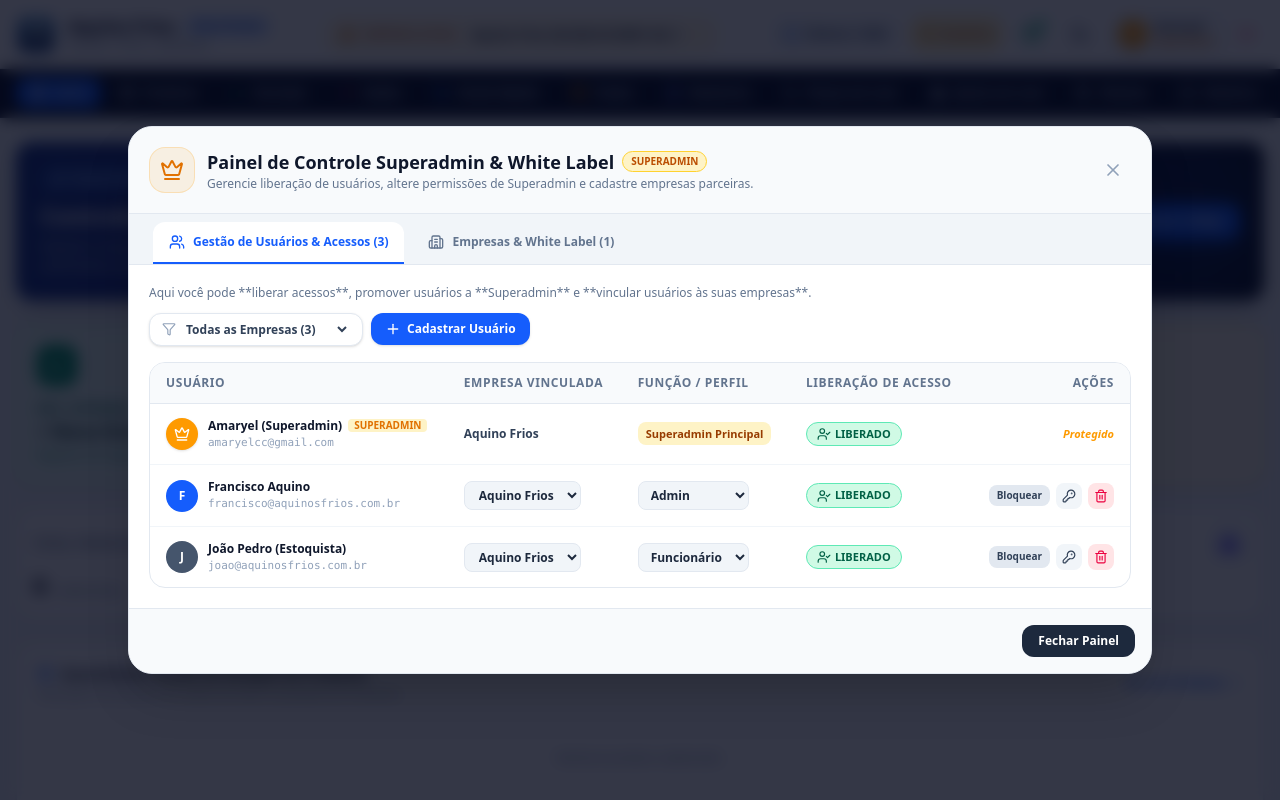
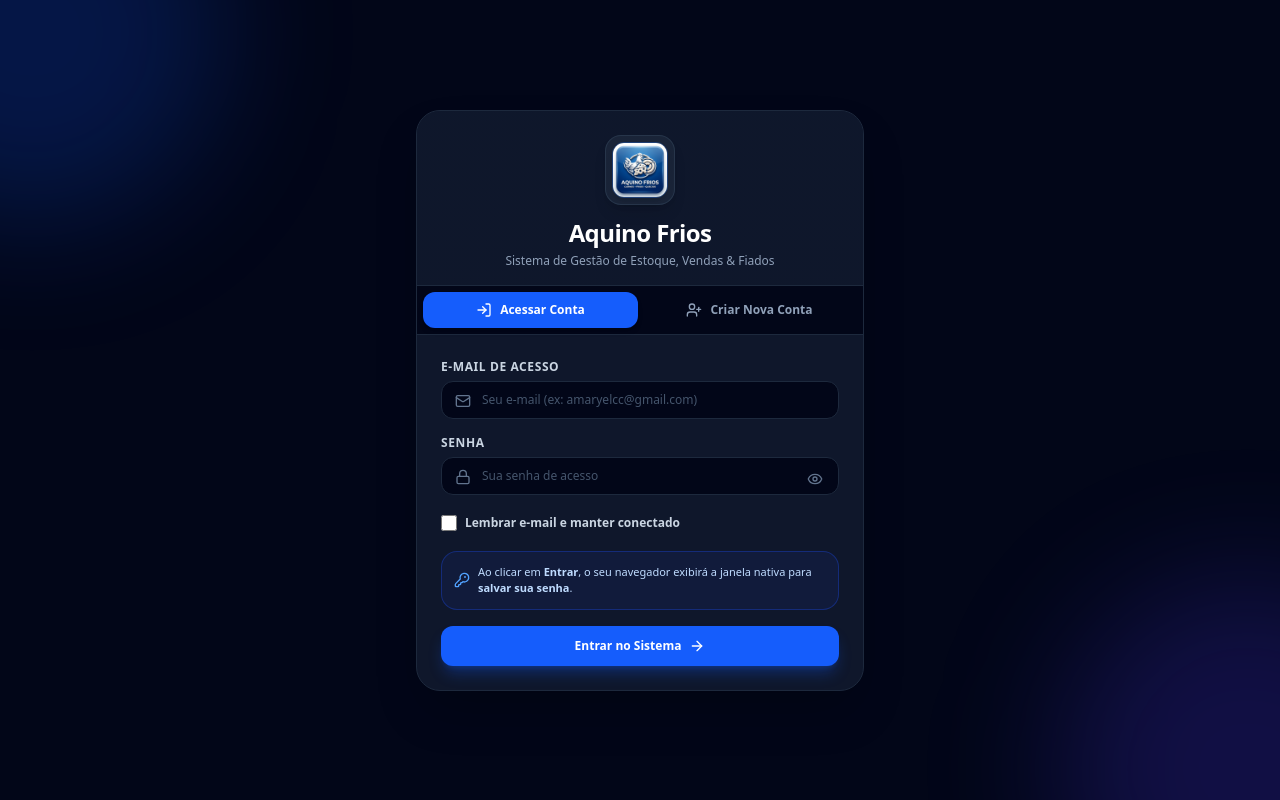
Before and after one commit to Amaryel/chronixerp, a React (Vite) app: page / in a window 1280 px wide. Shown: the top 800 px of the page. Built offline with nearby package versions, Linux system fonts and the light colour scheme.

Commit message:
feat: add remember me functionality to login
Implemented persistent credential storage and session management based on the "remember me" preference. Updated the authentication flow to handle optional login persistence and improved user nullability handling across the app.

```diff
--- a/src/App.tsx
+++ b/src/App.tsx
@@ -43,7 +43,12 @@
   const [movements, setMovements] = useState<Movement[]>([]);
   const [companies, setCompanies] = useState<Company[]>([]);
   const [activeCompany, setActiveCompany] = useState<Company>(storage.getCurrentUserCompany());
-  const [currentUser, setCurrentUser] = useState<User>(storage.getCurrentUser());
+  const [currentUser, setCurrentUser] = useState<User | null>(() => {
+    if (localStorage.getItem('aquinos_remember_me') !== 'true') {
+      localStorage.removeItem('aquinos_current_user');
+    }
+    return storage.getCurrentUser();
+  });
 
   // Modals state
   const [isEntryModalOpen, setIsEntryModalOpen] = useState(false);
--- a/src/components/LoginPage.tsx
+++ b/src/components/LoginPage.tsx
@@ -16,7 +16,7 @@
   AlertCircle,
   Crown,
   CheckCircle2,
-  Sparkles,
+  KeyRound,
   ArrowRight,
 } from 'lucide-react';
 import { User, UserRole } from '../types';
@@ -32,9 +32,10 @@
 
   const companies = storage.getCompanies();
 
-  // Form Fields
-  const [email, setEmail] = useState('');
-  const [password, setPassword] = useState('');
+  // Form Fields with Saved Credentials Support
+  const [email, setEmail] = useState(() => localStorage.getItem('aquinos_saved_email') || '');
+  const [password, setPassword] = useState(() => localStorage.getItem('aquinos_saved_password') || '');
+  const [rememberMe, setRememberMe] = useState(() => localStorage.getItem('aquinos_remember_me') === 'true');
   const [confirmPassword, setConfirmPassword] = useState('');
   const [name, setName] = useState('');
   const [role, setRole] = useState<UserRole>('admin');
@@ -61,6 +62,17 @@
     if (!result.success || !result.user) {
       setErrorMessage(result.error || 'Erro ao realizar login.');
       return;
+    }
+
+    // Handle Remember Me / Saved Credentials
+    if (rememberMe) {
+      localStorage.setItem('aquinos_remember_me', 'true');
+      localStorage.setItem('aquinos_saved_email', email.trim());
+      localStorage.setItem('aquinos_saved_password', password);
+    } else {
+      localStorage.removeItem('aquinos_remember_me');
+      localStorage.removeItem('aquinos_saved_email');
+      localStorage.removeItem('aquinos_saved_password');
     }
 
     setSuccessMessage(`Bem-vindo de volta, ${result.user.name}!`);
@@ -229,15 +241,18 @@
 
           {/* LOGIN FORM */}
           {mode === 'login' ? (
-            <form onSubmit={handleLogin} className="space-y-4">
+            <form action="#" method="POST" onSubmit={handleLogin} className="space-y-4">
               <div>
-                <label className="block text-xs font-bold text-slate-300 uppercase tracking-wider mb-1.5">
+                <label htmlFor="login-email" className="block text-xs font-bold text-slate-300 uppercase tracking-wider mb-1.5">
                   E-mail de Acesso
                 </label>
                 <div className="relative">
                   <Mail className="w-4 h-4 text-slate-500 absolute left-3.5 top-3" />
                   <input
+                    id="login-email"
+                    name="username"
                     type="email"
+                    autoComplete="username"
                     required
                     value={email}
                     onChange={(e) => setEmail(e.target.value)}
@@ -248,13 +263,16 @@
               </div>
 
               <div>
-                <label className="block text-xs font-bold text-slate-300 uppercase tracking-wider mb-1.5">
+                <label htmlFor="login-password" className="block text-xs font-bold text-slate-300 uppercase tracking-wider mb-1.5">
                   Senha
                 </label>
                 <div className="relative">
                   <Lock className="w-4 h-4 text-slate-500 absolute left-3.5 top-3" />
                   <input
+                    id="login-password"
+                    name="password"
                     type={showPassword ? 'text' : 'password'}
+                    autoComplete="current-password"
                     required
                     value={password}
                     onChange={(e) => setPassword(e.target.value)}
@@ -265,10 +283,32 @@
                     type="button"
                     onClick={() => setShowPassword(!showPassword)}
                     className="absolute right-3 top-2.5 text-slate-500 hover:text-slate-300 p-1"
+                    title={showPassword ? 'Ocultar senha' : 'Exibir senha'}
                   >
                     {showPassword ? <EyeOff className="w-4 h-4" /> : <Eye className="w-4 h-4" />}
                   </button>
                 </div>
+              </div>
+
+              {/* Remember Me Checkbox & Password Save Option */}
+              <div className="flex items-center justify-between py-1">
+                <label className="flex items-center gap-2 cursor-pointer text-xs font-semibold text-slate-300 hover:text-white transition select-none">
+                  <input
+                    type="checkbox"
+                    checked={rememberMe}
+                    onChange={(e) => setRememberMe(e.target.checked)}
+                    className="w-4 h-4 rounded bg-slate-950 border-slate-700 text-blue-600 focus:ring-blue-500/30 accent-blue-600 cursor-pointer"
+                  />
+                  <span>Lembrar e-mail e manter conectado</span>
+                </label>
+              </div>
+
+              {/* Browser Password Saving Tip */}
+              <div className="p-3 bg-blue-950/40 border border-blue-800/50 rounded-2xl flex items-center gap-2 text-[11px] text-blue-200">
+                <KeyRound className="w-4 h-4 text-blue-400 shrink-0" />
+                <span>
+                  Ao clicar em <strong>Entrar</strong>, o seu navegador exibirá a janela nativa para <strong>salvar sua senha</strong>.
+                </span>
               </div>
 
               <button
@@ -281,15 +321,18 @@
             </form>
           ) : (
             /* REGISTER FORM */
-            <form onSubmit={handleRegister} className="space-y-3.5">
+            <form action="#" method="POST" onSubmit={handleRegister} className="space-y-3.5">
               <div>
-                <label className="block text-xs font-bold text-slate-300 uppercase tracking-wider mb-1">
+                <label htmlFor="reg-name" className="block text-xs font-bold text-slate-300 uppercase tracking-wider mb-1">
                   Nome Completo
                 </label>
                 <div className="relative">
                   <UserIcon className="w-4 h-4 text-slate-500 absolute left-3.5 top-3" />
                   <input
+                    id="reg-name"
+                    name="name"
                     type="text"
+                    autoComplete="name"
                     required
                     value={name}
                     onChange={(e) => setName(e.target.value)}
@@ -300,13 +343,16 @@
               </div>
 
               <div>
-                <label className="block text-xs font-bold text-slate-300 uppercase tracking-wider mb-1">
+                <label htmlFor="reg-email" className="block text-xs font-bold text-slate-300 uppercase tracking-wider mb-1">
                   E-mail
                 </label>
                 <div className="relative">
                   <Mail className="w-4 h-4 text-slate-500 absolute left-3.5 top-3" />
                   <input
+                    id="reg-email"
+                    name="username"
                     type="email"
+                    autoComplete="username"
                     required
                     value={email}
                     onChange={(e) => setEmail(e.target.value)}
@@ -318,13 +364,16 @@
 
               <div className="grid grid-cols-2 gap-2">
                 <div>
-                  <label className="block text-xs font-bold text-slate-300 uppercase tracking-wider mb-1">
+                  <label htmlFor="reg-password" className="block text-xs font-bold text-slate-300 uppercase tracking-wider mb-1">
                     Senha
                   </label>
                   <div className="relative">
                     <Lock className="w-4 h-4 text-slate-500 absolute left-3 top-3" />
                     <input
+                      id="reg-password"
+                      name="new-password"
                       type={showPassword ? 'text' : 'password'}
+                      autoComplete="new-password"
                       required
                       value={password}
                       onChange={(e) => setPassword(e.target.value)}
@@ -335,13 +384,16 @@
                 </div>
 
                 <div>
-                  <label className="block text-xs font-bold text-slate-300 uppercase tracking-wider mb-1">
+                  <label htmlFor="reg-confirm-password" className="block text-xs font-bold text-slate-300 uppercase tracking-wider mb-1">
                     Confirmar Senha
                   </label>
                   <div className="relative">
                     <Lock className="w-4 h-4 text-slate-500 absolute left-3 top-3" />
                     <input
+                      id="reg-confirm-password"
+                      name="confirm-password"
                       type={showPassword ? 'text' : 'password'}
+                      autoComplete="new-password"
                       required
                       value={confirmPassword}
                       onChange={(e) => setConfirmPassword(e.target.value)}
--- a/src/services/storage.ts
+++ b/src/services/storage.ts
@@ -397,9 +397,8 @@
     }
   }
 
-  public getCurrentUser(): User {
-    const active = this.getActiveSession();
-    return active || DEFAULT_USERS[0];
+  public getCurrentUser(): User | null {
+    return this.getActiveSession();
   }
 
   public setCurrentUser(user: User): void {
@@ -692,9 +691,9 @@
     const log: AuditLog = {
       id: 'log-' + Date.now() + '-' + Math.random().toString(36).substr(2, 4),
       date: new Date().toISOString(),
-      user_id: user.id,
-      user_name: user.name,
-      user_role: user.role,
+      user_id: user?.id || 'sys-anon',
+      user_name: user?.name || 'Sistema',
+      user_role: user?.role || 'admin',
       action,
       details,
       target_id,
```
